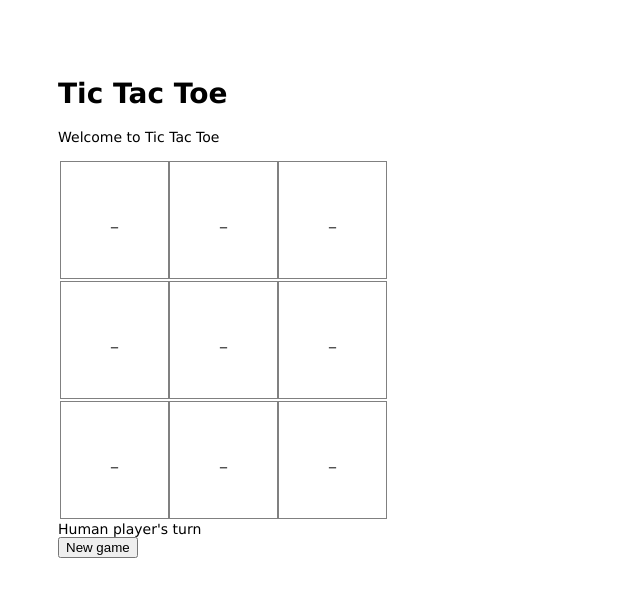
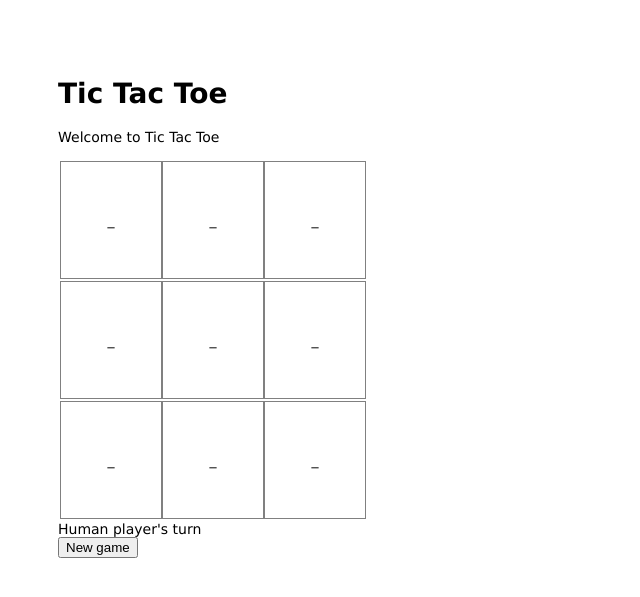
Before and after one commit to equintanilla/tic-tac-toe-server, a Node server app: page / in a window 1280 px wide. Shown: the top 597 px of the page, without its empty margins (0-640 px from the left). Run offline with Node 20, Linux system fonts and the light colour scheme.

Commit message:
fixing width of  tic tac toe table, minor formatting changes

```diff
--- a/public/stylesheets/style.css
+++ b/public/stylesheets/style.css
@@ -10,10 +10,9 @@ a {
 td { appearance:button;
     -moz-appearance:button;
     -webkit-appearance:button;
+    text-align: center;
+    padding: 50px 0 50px 0;
+    width: 100px;
+    border:1px solid gray;
+
 }
-
-tr,td,th
- {
-     border:1px solid gray;
-     padding:50px;
- }
```
Also changed, not shown: public/javascripts/tic-tac-toe-controller.js (+7 -9 lines).
